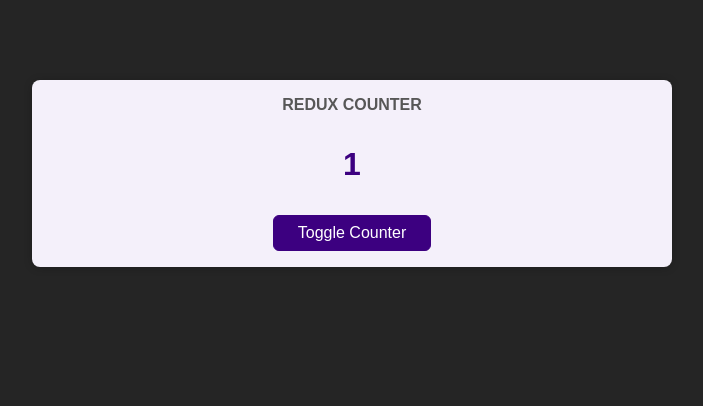
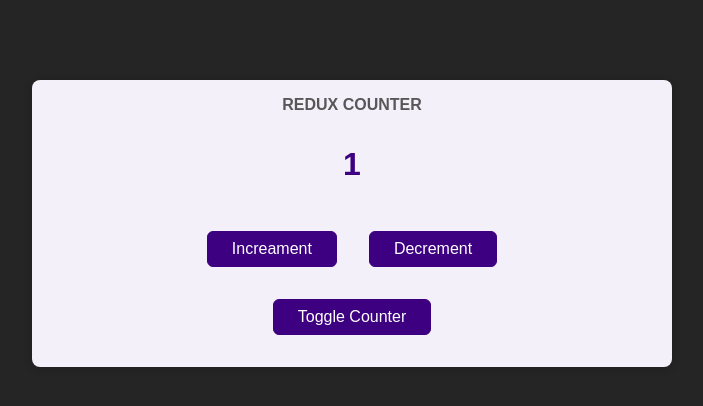
Before and after one commit to RAJESH2961/udemy-react-practice, a React (Create React App) app in the folder Redux-Counter/: page / in a window 1280 px wide. Shown: the top 406 px of the page, without its empty margins (288-991 px from the left). Built offline with nearby package versions, Linux system fonts and the light colour scheme.

Commit message:
Dispatching Actions from inside components

```diff
--- a/Redux-Counter/src/components/Counter.js
+++ b/Redux-Counter/src/components/Counter.js
@@ -1,10 +1,18 @@
 import classes from './Counter.module.css';
-import { useSelector } from 'react-redux';// useSelector is a hook developed by react-redux
+import { useSelector, useDispatch } from 'react-redux';// useSelector is a hook developed by react-redux
 
 const Counter = () => {
+  const dispatch = useDispatch();// It will return an function we can pass arguments to it
 
   const counter = useSelector(state => state.counter);// Accepts function and executed bu redux-react
 
+  const increamentHandler = () => {
+    // when we call this function it will dispatch an action against our react store
+    dispatch({ type: 'increament' })
+  };
+  const decrementHandler = () => {
+    dispatch({ type: 'decreament' })
+  };
 
   const toggleCounterHandler = () => {};
 
@@ -12,6 +20,10 @@ const Counter = () => {
     <main className={classes.counter}>
       <h1>Redux Counter</h1>
       <div className={classes.value}>{counter+1}</div>
+      <div className='counter'>
+        <button onClick={increamentHandler}>Increament</button>
+        <button onClick={decrementHandler}>Decrement</button>
+      </div>
       <button onClick={toggleCounterHandler}>Toggle Counter</button>
     </main>
   );
--- a/Redux-Counter/src/components/Counter.module.css
+++ b/Redux-Counter/src/components/Counter.module.css
@@ -21,3 +21,6 @@
   margin: 2rem 0;
   font-weight: bold;
 }
+.counter button {
+  margin: 1rem;
+}
```
